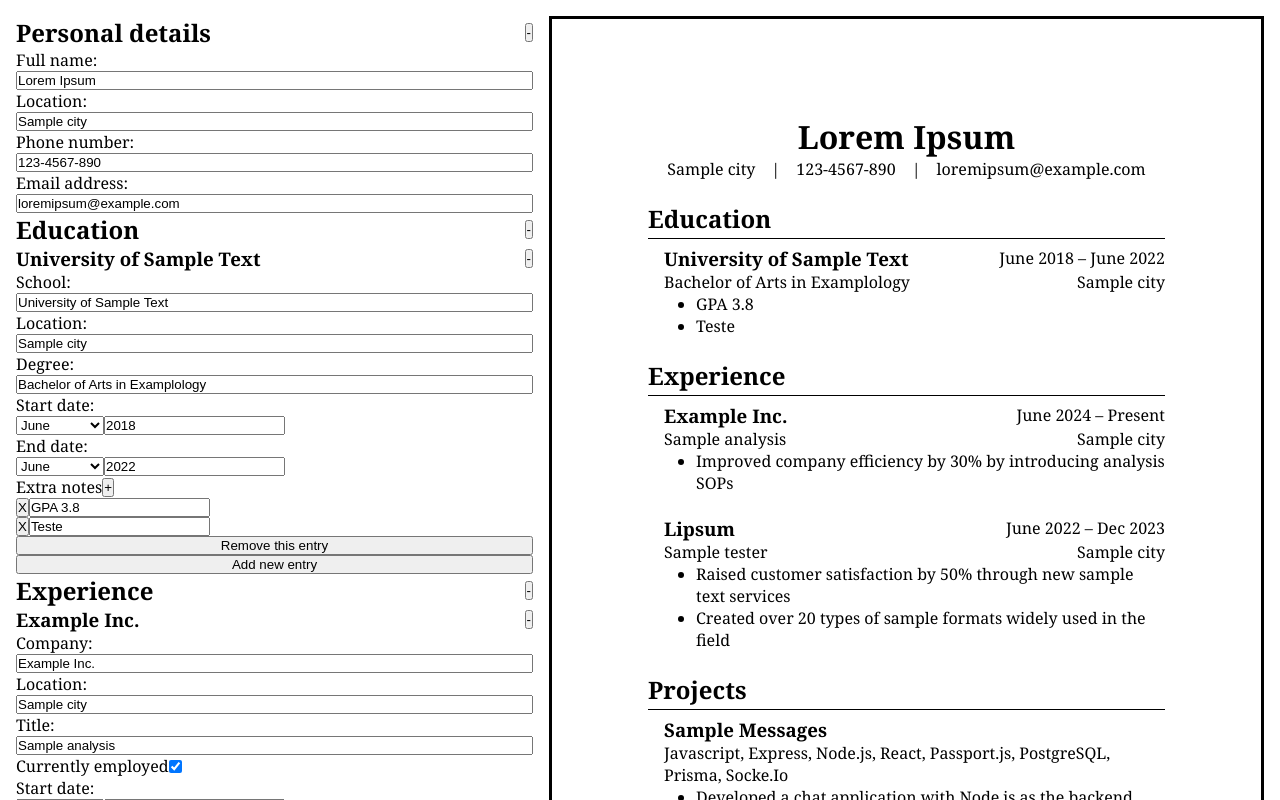
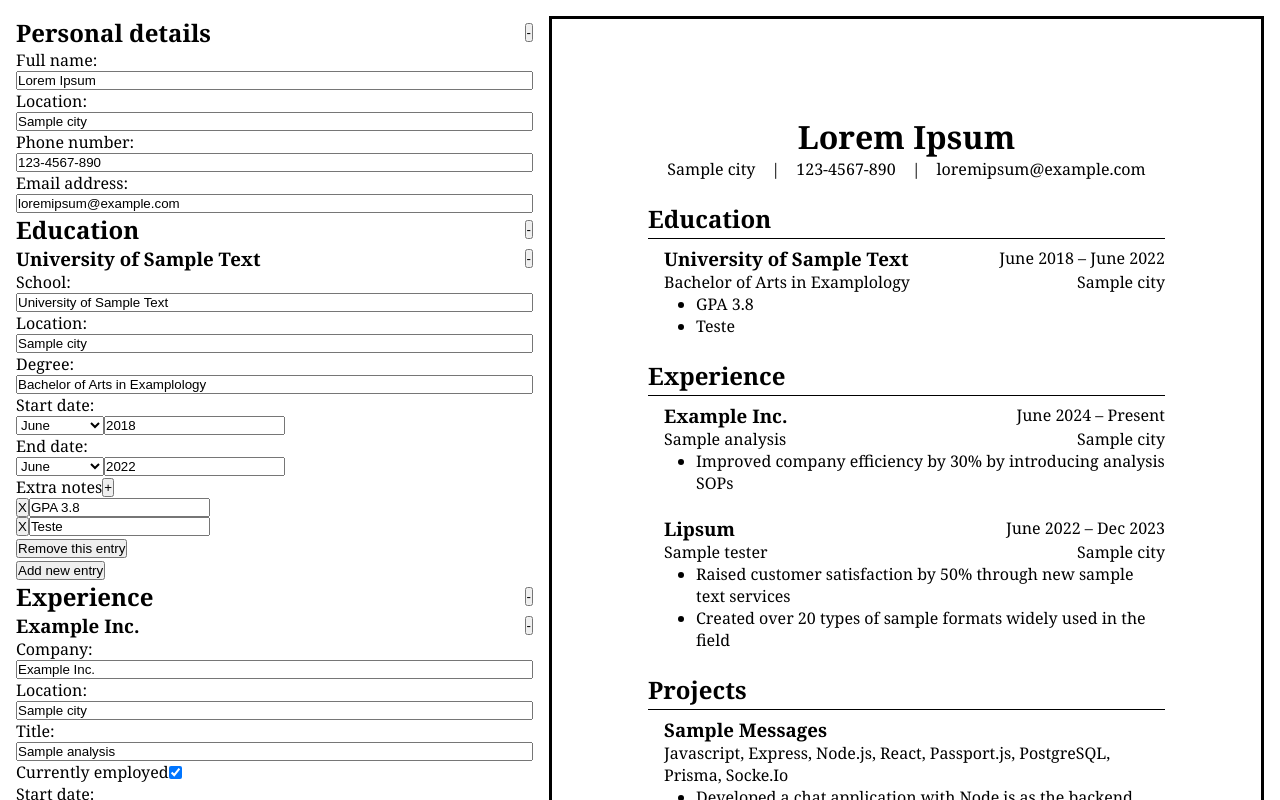
Before and after one commit to Sveldevorls/resume-builder, a React (Vite) app: page / in a window 1280 px wide. Shown: the top 800 px of the page. Built offline with nearby package versions, Linux system fonts and the light colour scheme.

Commit message:
Update collapisble block design to allow subblock states to be preserved

```diff
--- a/src/components/Editor/EditorBlock.jsx
+++ b/src/components/Editor/CollapsibleBlock.jsx
@@ -1,18 +1,20 @@
 import { useState } from "react";
-import "../../styles/EditorBlock.css"
+import "../../styles/CollapsibleBlock.css"
 
-export default function EditorBlock({ title, children }) {
+export default function CollapsibleBlock({ title, children }) {
     const [active, setActive] = useState(true);
 
     return (
-        <>
+        <div className="CollapsibleBlock">
             <div className="row">
                 {title}
                 <button onClick={() => setActive(!active)}>
                     {active ? "-" : "+"}
                 </button>
             </div>
-            {active && children}
-        </>
+            <div className={"content " + (active ? "active" : "hidden")}>
+                {children}
+            </div>
+        </div>
     )
 }
--- a/src/components/Editor/EducationEditor.jsx
+++ b/src/components/Editor/EducationEditor.jsx
@@ -1,4 +1,4 @@
-import EditorBlock from "./EditorBlock"
+import CollapsibleBlock from "./CollapsibleBlock"
 
 export default function EducationEditor({ education, educationStateSetter }) {
     function handleNewNoteClick(entryID) {
@@ -72,10 +72,10 @@ export default function EducationEditor({ education, educationStateSetter }) {
 
     return (
         <div id="EducationEditor">
-            <EditorBlock title={<h2>Education</h2>} >
+            <CollapsibleBlock title={<h2>Education</h2>} >
                 {education.map(entry => {
                     return (
-                        <EditorBlock title={<h3>{entry.school}</h3>} key={entry.id}>
+                        <CollapsibleBlock title={<h3>{entry.school}</h3>} key={entry.id}>
                             <form data-id={entry.id} onChange={e => handleFormChange(entry.id, e.target)}>
                                 <label htmlFor={"school-" + entry.id}>School:</label>
                                 <input type="text" id={"school-" + entry.id} name="school" defaultValue={entry.school} />
@@ -117,11 +117,11 @@ export default function EducationEditor({ education, educationStateSetter }) {
                                 )}
                             </form>
                             <button type="button" onClick={() => handleRemoveEntryClick(entry.id)}>Remove this entry</button>
-                        </EditorBlock>
+                        </CollapsibleBlock>
                     )
                 })}
                 <button onClick={handleNewEntryClick}>Add new entry</button>
-            </EditorBlock>
+            </CollapsibleBlock>
         </div>
     )
 }
--- a/src/components/Editor/ExperienceEditor.jsx
+++ b/src/components/Editor/ExperienceEditor.jsx
@@ -1,4 +1,4 @@
-import EditorBlock from "./EditorBlock"
+import CollapsibleBlock from "./CollapsibleBlock"
 
 export default function ExperienceEditor({ experience, experienceStateSetter }) {
     function handleNewNoteClick(entryID) {
@@ -75,11 +75,11 @@ export default function ExperienceEditor({ experience, experienceStateSetter })
     ];
 
     return (
-        <div id="experienceEditor">
-            <EditorBlock title={<h2>Experience</h2>} >
+        <div id="ExperienceEditor">
+            <CollapsibleBlock title={<h2>Experience</h2>} >
                 {experience.map(entry => {
                     return (
-                        <EditorBlock title={<h3>{entry.company}</h3>} key={entry.id}>
+                        <CollapsibleBlock title={<h3>{entry.company}</h3>} key={entry.id}>
                             <form data-id={entry.id} onChange={e => handleFormChange(entry.id, e.target)}>
                                 <label htmlFor={"company-" + entry.id}>Company:</label>
                                 <input type="text" id={"company-" + entry.id} name="company" defaultValue={entry.company} />
@@ -128,11 +128,11 @@ export default function ExperienceEditor({ experience, experienceStateSetter })
                                 )}
                             </form>
                             <button type="button" onClick={() => handleRemoveEntryClick(entry.id)}>Remove this entry</button>
-                        </EditorBlock>
+                        </CollapsibleBlock>
                     )
                 })}
                 <button onClick={handleNewEntryClick}>Add new entry</button>
-            </EditorBlock>
+            </CollapsibleBlock>
         </div>
     )
 }
--- a/src/components/Editor/InfoEditor.jsx
+++ b/src/components/Editor/InfoEditor.jsx
@@ -1,4 +1,4 @@
-import EditorBlock from "./EditorBlock"
+import CollapsibleBlock from "./CollapsibleBlock"
 
 export default function InfoEditor({info, infoStateSetter}) {
     function handleFormChange(updatedElement){
@@ -7,7 +7,7 @@ export default function InfoEditor({info, infoStateSetter}) {
 
     return (
         <div id="InfoEditor">
-            <EditorBlock title={<h2>Personal details</h2>}>
+            <CollapsibleBlock title={<h2>Personal details</h2>}>
                 <form onChange={(e) => handleFormChange(e.target)}>
                     <label htmlFor="fullName">Full name:</label>
                     <input type="text" id="fullName" name="fullName" defaultValue={info.fullName} />
@@ -18,7 +18,7 @@ export default function InfoEditor({info, infoStateSetter}) {
                     <label htmlFor="email">Email address:</label>
                     <input type="text" id="email" name="email" defaultValue={info.email}/>
                 </form>
-            </EditorBlock>
+            </CollapsibleBlock>
         </div>
     )
 }
--- /dev/null
+++ b/src/styles/CollapsibleBlock.css
@@ -0,0 +1,21 @@
+.CollapsibleBlock {
+    h2 + button,
+    h3 + button {
+        margin-left: auto;
+    }
+
+    > .content {
+        form {
+            display: flex;
+            flex-direction: column;
+        }
+
+        &.active {
+            display: inherit;
+        }
+
+        &.hidden {
+            display: none;
+        }
+    }
+}
--- a/src/styles/EditorBlock.css
+++ /dev/null
@@ -1,9 +0,0 @@
-form {
-    display: flex;
-    flex-direction: column;
-}
-
-h2 + button,
-h3 + button {
-    margin-left: auto;
-}
```
